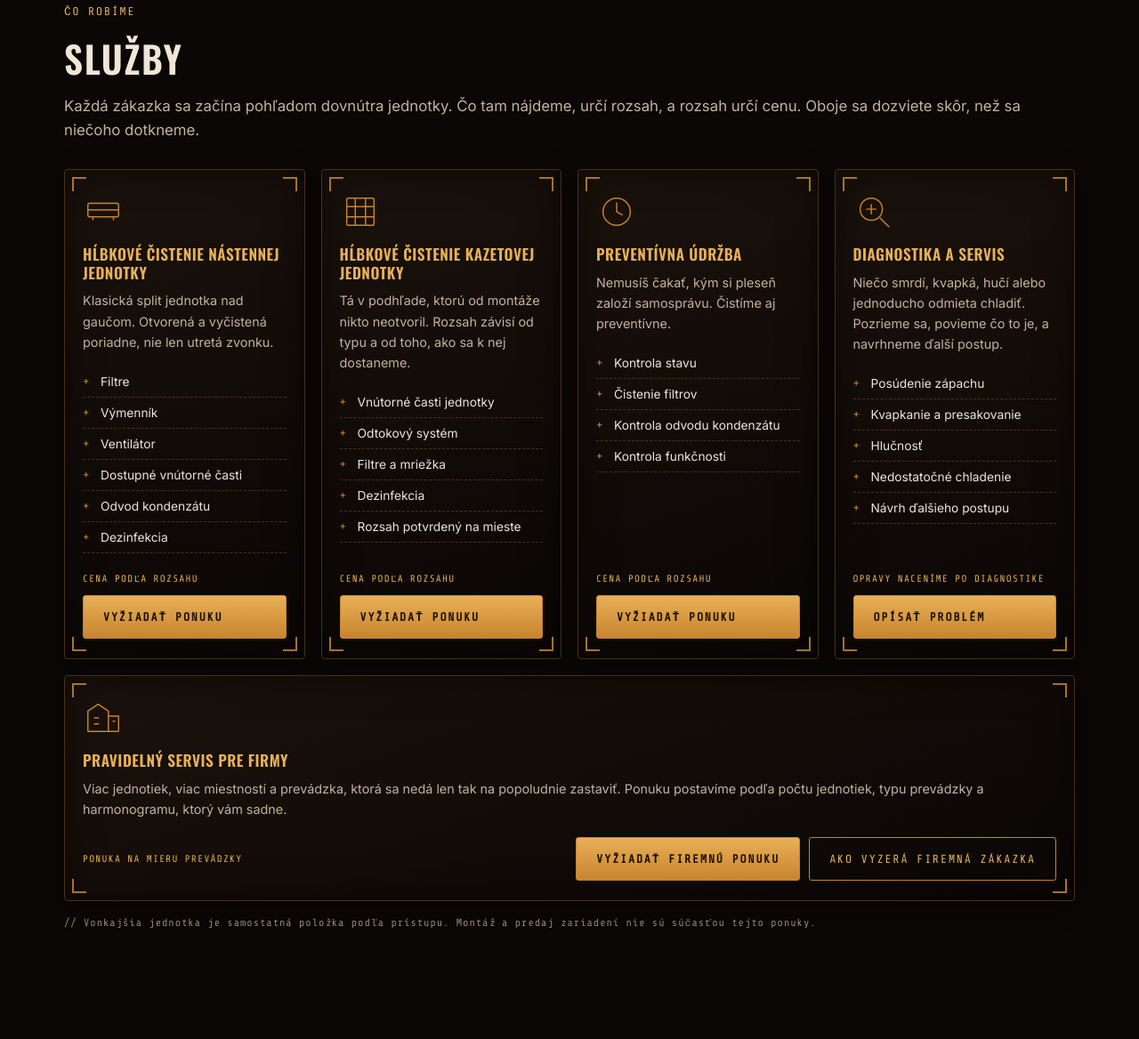
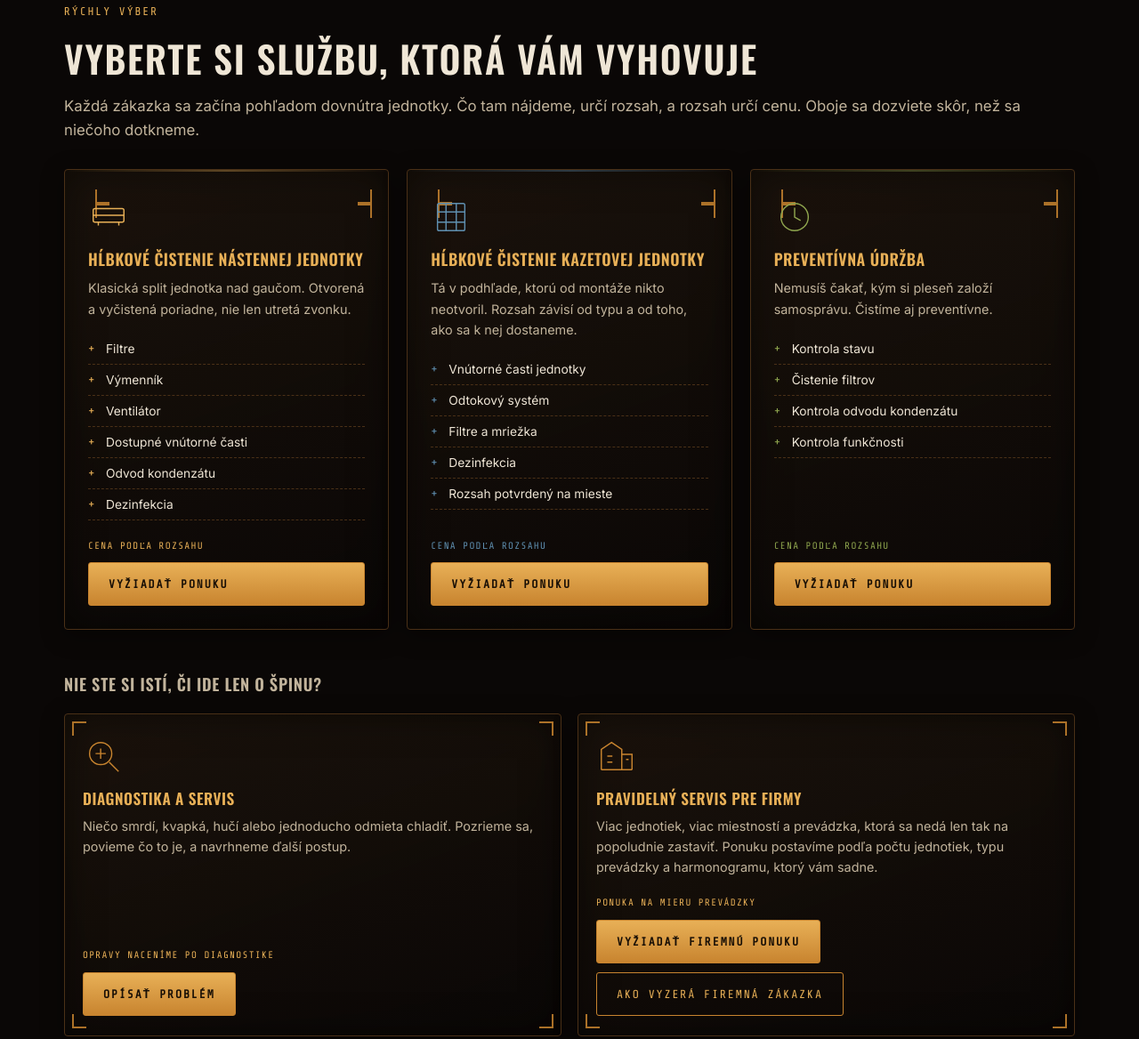
Before and after one commit to Leadris/filthyfilter, a plain HTML site: page index.html in a window 1280 px wide. Shown: the part 1042-2210 px from the top of the page at 89% size. Drawn offline with nearby package versions, Linux system fonts and the light colour scheme.

Commit message:
feat: add the three-panel quick pick to the services section
The section now opens with "Vyberte si službu, ktorá vám vyhovuje" and three
panels side by side: wall unit, cassette unit, preventive maintenance. Each
carries its own accent colour in an inline --acc variable.

Rather than the tilt the reference site uses, hover and keyboard focus lift the
block by 6px and fade in a gradient wash in that service's colour, brighten the
accent hairline along the top edge, and recolour the border, heading, icon and
scope bullets to match. Reduced motion keeps the colour and drops the movement.

Diagnostics and the business service move below as two secondary cards under a
short intro line, so all five services stay on the page. The now-unused
svc--wide rules are gone and the secondary grid is two columns.

Co-Authored-By: Claude Opus 5 <noreply@anthropic.com>

```diff
--- a/css/styles.css
+++ b/css/styles.css
@@ -471,6 +471,10 @@ img { max-width: 100%; display: block; }
 @media (prefers-reduced-motion: reduce) {
   .reveal { opacity: 1; transform: none; transition: none; }
   html { scroll-behavior: auto; }
+  .pick { transition: border-color .3s ease; }
+  .pick:hover, .pick:focus-within { transform: none; }
+  .proof__media img { transition: none; }
+  .proof__media:hover img { transform: none; }
 }
 
 /* =========================================================================
@@ -486,23 +490,91 @@ img { max-width: 100%; display: block; }
 }
 
 /* =========================================================================
+   QUICK PICK — three service panels side by side.
+   No tilting. The block lifts slightly and lights up with a gradient in its
+   own service colour, carried by the --acc variable set inline per card.
+   ========================================================================= */
+.pick-grid { display: grid; grid-template-columns: repeat(3, 1fr); gap: 20px; align-items: stretch; }
+
+.pick {
+  position: relative;
+  display: flex;
+  flex-direction: column;
+  padding: 30px 26px 26px;
+  overflow: hidden;
+  transition: transform .3s ease, border-color .3s ease, box-shadow .3s ease;
+}
+
+/* the coloured wash, painted behind the content and faded in on hover/focus */
+.pick__wash {
+  position: absolute;
+  inset: 0;
+  pointer-events: none;
+  opacity: 0;
+  transition: opacity .3s ease;
+  background:
+    radial-gradient(115% 80% at 50% 0%, var(--acc) 0%, transparent 60%),
+    linear-gradient(180deg, transparent 45%, var(--acc) 190%);
+  mix-blend-mode: screen;
+}
+
+/* accent hairline along the top edge, always faintly on, brighter on hover */
+.pick::after {
+  content: "";
+  position: absolute;
+  left: 0; right: 0; top: 0;
+  height: 2px;
+  background: linear-gradient(90deg, transparent, var(--acc), transparent);
+  opacity: .35;
+  transition: opacity .3s ease;
+}
+
+.pick:hover,
+.pick:focus-within {
+  transform: translateY(-6px);
+  border-color: var(--acc);
+  box-shadow: inset 0 0 40px rgba(0,0,0,0.45), 0 16px 38px rgba(0,0,0,0.55);
+}
+.pick:hover .pick__wash,
+.pick:focus-within .pick__wash { opacity: .17; }
+.pick:hover::after,
+.pick:focus-within::after { opacity: 1; }
+
+/* content sits above the wash */
+.pick > *:not(.pick__wash) { position: relative; z-index: 1; }
+
+.pick .card__icon { color: var(--acc); transition: color .3s ease; }
+.pick h3 {
+  font-family: var(--f-display); font-weight: 600; text-transform: uppercase;
+  letter-spacing: 0.03em; font-size: 1.12rem; line-height: 1.2;
+  margin: 0 0 10px; color: var(--gold);
+}
+.pick:hover h3, .pick:focus-within h3 { color: var(--acc); }
+.pick .svc__scope li::before { color: var(--acc); }
+.pick .svc__price { color: var(--acc); }
+.pick .svc__foot { flex-direction: column; align-items: stretch; margin-top: auto; }
+.pick .svc__foot .btn { width: 100%; text-align: center; }
+
+/* Heading that introduces the two secondary services below the quick pick. */
+.svc-more {
+  margin: 46px 0 18px;
+  font-family: var(--f-display); font-weight: 600; text-transform: uppercase;
+  letter-spacing: 0.04em; font-size: 1.15rem; color: var(--muted);
+}
+
+/* =========================================================================
    SERVICE CARDS
    ========================================================================= */
-.svc-grid { display: grid; grid-template-columns: repeat(4, 1fr); gap: 18px; }
+.svc-grid { display: grid; grid-template-columns: repeat(2, 1fr); gap: 18px; }
 .svc { display: flex; flex-direction: column; padding: 24px 20px 22px; }
 .svc h3 { font-family: var(--f-display); font-weight: 600; text-transform: uppercase; letter-spacing: 0.03em; font-size: 1.08rem; line-height: 1.2; margin: 0 0 10px; color: var(--gold); }
 .svc__lead { margin: 0; font-size: 0.9rem; color: var(--muted); }
 .svc__scope { list-style: none; margin: 16px 0 0; padding: 0; }
 .svc__scope li { position: relative; padding: 6px 0 6px 20px; font-size: 0.86rem; color: var(--cream); border-bottom: 1px dashed var(--bronze-dim); }
 .svc__scope li::before { content: "+"; position: absolute; left: 0; top: 6px; font-family: var(--f-mono); color: var(--copper); }
-.svc__foot { display: flex; flex-direction: column; align-items: flex-start; gap: 10px; margin-top: auto; padding-top: 20px; }
+.svc__foot { display: flex; flex-wrap: wrap; align-items: center; gap: 10px; margin-top: auto; padding-top: 20px; }
 .svc__price { font-family: var(--f-mono); font-size: 0.68rem; letter-spacing: 0.12em; text-transform: uppercase; color: var(--gold); }
-.svc__foot .btn { width: 100%; text-align: center; }
-/* The business card spans the leftover columns and drops the checklist. */
-.svc--wide { grid-column: span 4; }
-.svc--wide .svc__foot { flex-direction: row; flex-wrap: wrap; align-items: center; }
-.svc--wide .svc__foot .btn { width: auto; }
-.svc--wide .svc__price { margin-right: auto; }
+.svc__foot .svc__price { width: 100%; }
 
 /* =========================================================================
    PROOF / BEFORE-AFTER
@@ -547,8 +619,7 @@ img { max-width: 100%; display: block; }
    RESPONSIVE
    ========================================================================= */
 @media (max-width: 980px) {
-  .svc-grid { grid-template-columns: repeat(2, 1fr); }
-  .svc--wide { grid-column: span 2; }
+  .pick-grid { grid-template-columns: 1fr; }
   .proof { grid-template-columns: 1fr; }
   .steps { grid-template-columns: repeat(2, 1fr); }
   .ffff-grid { grid-template-columns: repeat(2, 1fr); }
@@ -568,8 +639,8 @@ img { max-width: 100%; display: block; }
   .langswitch { margin-left: auto; }
 }
 @media (max-width: 620px) {
-  .svc-grid, .steps, .ffff-grid { grid-template-columns: 1fr; }
-  .svc--wide { grid-column: span 1; }
+  .pick-grid, .svc-grid, .steps, .ffff-grid { grid-template-columns: 1fr; }
+  .pick { padding: 26px 22px 24px; }
   .hero__facts { grid-template-columns: 1fr 1fr; gap: 14px; }
   .proof__submit { flex-direction: column; align-items: flex-start; gap: 16px; }
   .proof__submit .btn { width: 100%; text-align: center; }
--- a/index.html
+++ b/index.html
@@ -19,7 +19,7 @@
   <link rel="preconnect" href="https://fonts.gstatic.com" crossorigin>
   <link href="https://fonts.googleapis.com/css2?family=Oswald:wght@400;500;600;700&family=Share+Tech+Mono&family=Inter:wght@400;500;600&display=swap" rel="stylesheet">
 
-  <link rel="stylesheet" href="css/styles.css?v=whispair-sales-1">
+  <link rel="stylesheet" href="css/styles.css?v=whispair-sales-2">
   <noscript><style>.reveal { opacity: 1; transform: none; }</style></noscript>
 </head>
 <body>
@@ -92,16 +92,17 @@
 <section class="section" id="diensten">
   <div class="wrap reveal">
     <div class="section__head">
-      <span class="tag" data-en="WHAT WE DO" data-sk="ČO ROBÍME">ČO ROBÍME</span>
-      <h2 class="section__title" data-en="Services" data-sk="Služby">Služby</h2>
+      <span class="tag" data-en="QUICK PICK" data-sk="RÝCHLY VÝBER">RÝCHLY VÝBER</span>
+      <h2 class="section__title" data-en="Pick the service that suits you" data-sk="Vyberte si službu, ktorá vám vyhovuje">Vyberte si službu, ktorá vám vyhovuje</h2>
       <p class="lead lead--muted" style="margin-top:8px"
          data-en="Every job starts with a look inside the unit. What we find decides the scope, and the scope decides the price. You hear both before we touch anything."
          data-sk="Každá zákazka sa začína pohľadom dovnútra jednotky. Čo tam nájdeme, určí rozsah, a rozsah určí cenu. Oboje sa dozviete skôr, než sa niečoho dotkneme.">Každá zákazka sa začína pohľadom dovnútra jednotky. Čo tam nájdeme, určí rozsah, a rozsah určí cenu. Oboje sa dozviete skôr, než sa niečoho dotkneme.</p>
     </div>
 
-    <div class="svc-grid">
+    <div class="pick-grid">
 
-      <article class="panel svc">
+      <article class="panel pick" style="--acc:#e8b057">
+        <span class="pick__wash" aria-hidden="true"></span>
         <span class="brackets" aria-hidden="true"><span></span><span></span><span></span><span></span></span>
         <div class="card__icon" aria-hidden="true"><svg viewBox="0 0 48 48"><rect x="6" y="14" width="36" height="16" rx="2"/><path d="M6 22h36M12 30v4M36 30v4"/></svg></div>
         <h3 data-en="Deep clean — wall unit" data-sk="Hĺbkové čistenie nástennej jednotky">Hĺbkové čistenie nástennej jednotky</h3>
@@ -123,7 +124,8 @@
         </div>
       </article>
 
-      <article class="panel svc">
+      <article class="panel pick" style="--acc:#5f8fb0">
+        <span class="pick__wash" aria-hidden="true"></span>
         <span class="brackets" aria-hidden="true"><span></span><span></span><span></span><span></span></span>
         <div class="card__icon" aria-hidden="true"><svg viewBox="0 0 48 48"><rect x="8" y="8" width="32" height="32" rx="2"/><path d="M8 18h32M8 30h32M18 8v32M30 8v32"/></svg></div>
         <h3 data-en="Deep clean — cassette unit" data-sk="Hĺbkové čistenie kazetovej jednotky">Hĺbkové čistenie kazetovej jednotky</h3>
@@ -144,7 +146,8 @@
         </div>
       </article>
 
-      <article class="panel svc">
+      <article class="panel pick" style="--acc:#8fa54e">
+        <span class="pick__wash" aria-hidden="true"></span>
         <span class="brackets" aria-hidden="true"><span></span><span></span><span></span><span></span></span>
         <div class="card__icon" aria-hidden="true"><svg viewBox="0 0 48 48"><circle cx="24" cy="24" r="16"/><path d="M24 13v11l7 4"/></svg></div>
         <h3 data-en="Preventive maintenance" data-sk="Preventívna údržba">Preventívna údržba</h3>
@@ -164,6 +167,12 @@
         </div>
       </article>
 
+    </div>
+
+    <h3 class="svc-more" data-en="Not sure it is just dirt?" data-sk="Nie ste si istí, či ide len o špinu?">Nie ste si istí, či ide len o špinu?</h3>
+
+    <div class="svc-grid">
+
       <article class="panel svc">
         <span class="brackets" aria-hidden="true"><span></span><span></span><span></span><span></span></span>
         <div class="card__icon" aria-hidden="true"><svg viewBox="0 0 48 48"><circle cx="21" cy="21" r="13"/><path d="M31 31l11 11M15 21h12M21 15v12"/></svg></div>
@@ -171,13 +180,6 @@
         <p class="svc__lead"
            data-en="Something smells, drips, rattles or simply refuses to cool. We look, tell you what it is, and propose what to do next."
            data-sk="Niečo smrdí, kvapká, hučí alebo jednoducho odmieta chladiť. Pozrieme sa, povieme čo to je, a navrhneme ďalší postup.">Niečo smrdí, kvapká, hučí alebo jednoducho odmieta chladiť. Pozrieme sa, povieme čo to je, a navrhneme ďalší postup.</p>
-        <ul class="svc__scope">
-          <li data-en="Odour assessment" data-sk="Posúdenie zápachu">Posúdenie zápachu</li>
-          <li data-en="Dripping and leaks" data-sk="Kvapkanie a presakovanie">Kvapkanie a presakovanie</li>
-          <li data-en="Noise" data-sk="Hlučnosť">Hlučnosť</li>
-          <li data-en="Insufficient cooling" data-sk="Nedostatočné chladenie">Nedostatočné chladenie</li>
-          <li data-en="Proposal for the next step" data-sk="Návrh ďalšieho postupu">Návrh ďalšieho postupu</li>
-        </ul>
         <div class="svc__foot">
           <span class="svc__price" data-en="Repairs quoted after diagnosis" data-sk="Opravy naceníme po diagnostike">Opravy naceníme po diagnostike</span>
           <a class="btn btn--primary" data-inquiry="diagnostika" data-contact="whatsapp" href="https://wa.me/421902279094" target="_blank" rel="noopener"
@@ -185,7 +187,7 @@
         </div>
       </article>
 
-      <article class="panel svc svc--wide">
+      <article class="panel svc">
         <span class="brackets" aria-hidden="true"><span></span><span></span><span></span><span></span></span>
         <div class="card__icon" aria-hidden="true"><svg viewBox="0 0 48 48"><path d="M6 40V16l12-8 12 8v24M30 40V22h12v18M6 40h36"/><path d="M13 24h6M13 31h6M35 28h3"/></svg></div>
         <h3 data-en="Recurring service for businesses" data-sk="Pravidelný servis pre firmy">Pravidelný servis pre firmy</h3>
@@ -601,6 +603,6 @@
 
 <script>document.getElementById("year").textContent = new Date().getFullYear();</script>
 <script src="js/background.js"></script>
-<script src="js/main.js?v=whispair-sales-1"></script>
+<script src="js/main.js?v=whispair-sales-2"></script>
 </body>
 </html>
```
